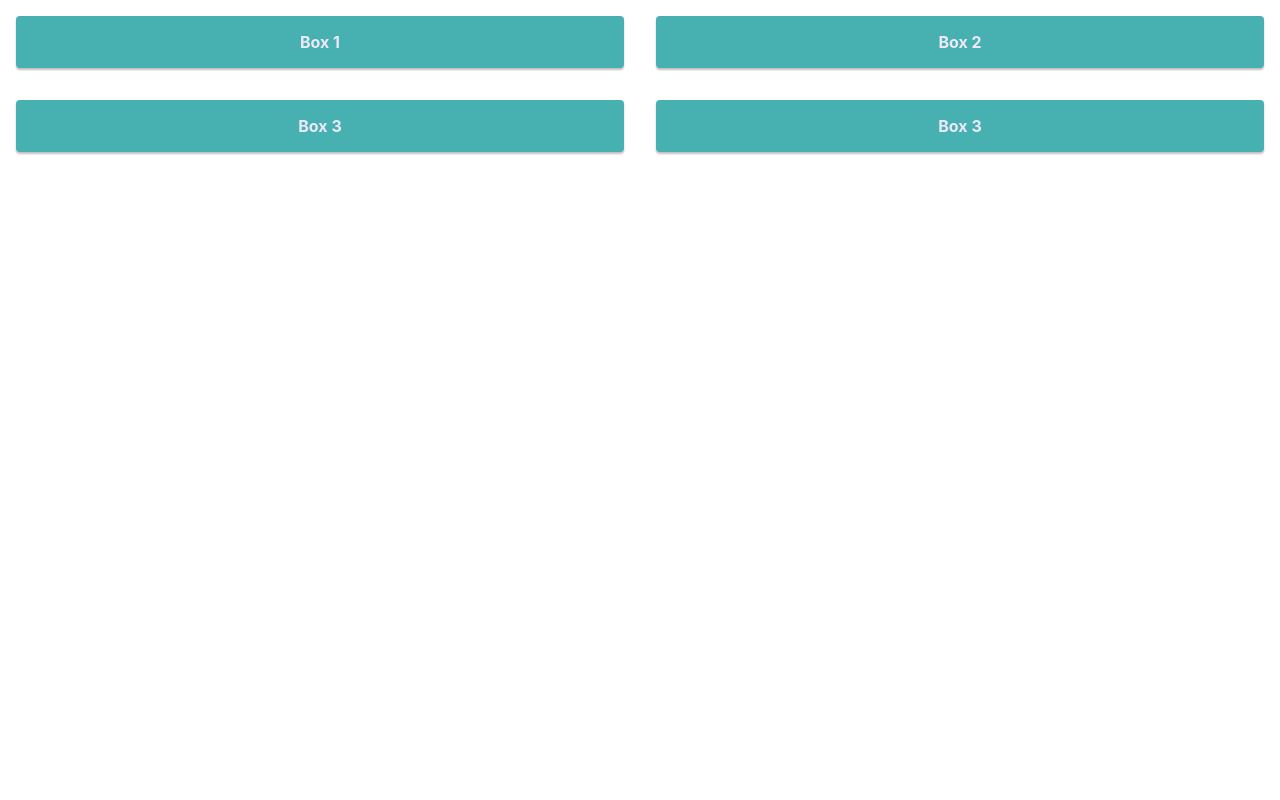
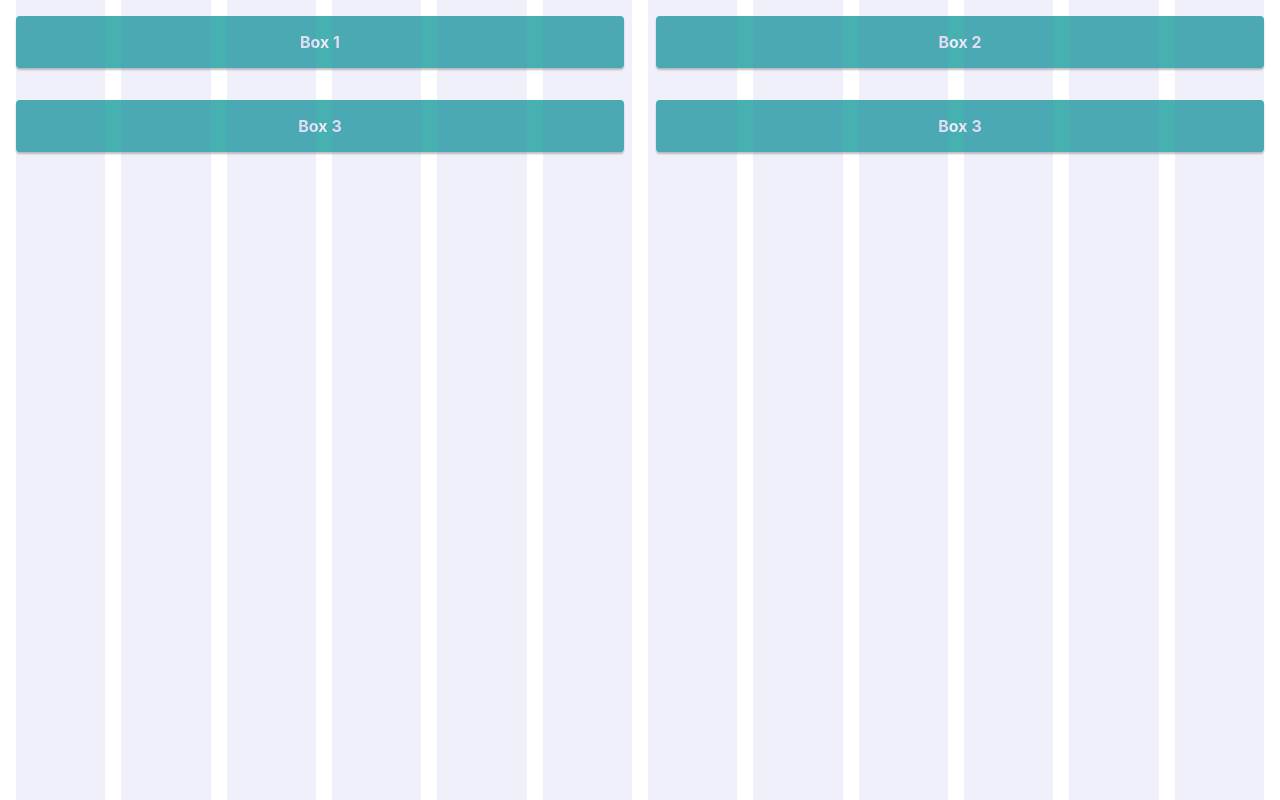
Before and after one commit to AdrianValdes/grid_typescript_storybook, a React (Create React App) app: page / in a window 1280 px wide. Built offline with nearby package versions, Linux system fonts and the light colour scheme.

Commit message:
feature: add GridRuler

```diff
--- a/src/App.tsx
+++ b/src/App.tsx
@@ -1,10 +1,12 @@
 import React from 'react';
 import Box from './components/Box/Box';
 import Grid from './components/Grid/Grid';
+import GridRuler from './components/GridRuler/GridRuler';
 
 function App() {
   return (
     <div className='App'>
+      <GridRuler spacing='sm' />
       <Grid container spacing='md'>
         <Grid item cols={6}>
           <Box>Box 1</Box>
--- /dev/null
+++ b/src/components/GridRuler/GridRuler.module.scss
@@ -0,0 +1,22 @@
+$spacing: (
+  'sm': 8px,
+  'md': 16px,
+  'lg': 24px,
+);
+
+.GridRuler {
+  display: grid;
+  grid-template-columns: repeat(12, 1fr);
+  position: absolute;
+  width: 100%;
+  height: 100vh;
+  &_item {
+    background-color: rgba($color: #5f69c3, $alpha: 0.1);
+  }
+
+  @each $name, $value in $spacing {
+    &_spacing_#{$name} {
+      gap: $value * 2;
+    }
+  }
+}
--- /dev/null
+++ b/src/components/GridRuler/GridRuler.tsx
@@ -0,0 +1,26 @@
+import cn from 'classnames';
+import React from 'react';
+import styles from './GridRuler.module.scss';
+
+type Spacing = 'sm' | 'md' | 'lg';
+
+type PropTypes = {
+  spacing?: Spacing;
+};
+
+const GridRuler = ({ spacing }: PropTypes) => {
+  const classNames = cn(styles.GridRuler, {
+    [styles[`GridRuler_spacing_${spacing}`]]: spacing,
+  });
+  return (
+    <div className={classNames}>
+      {Array(12)
+        .fill(undefined)
+        .map((num) => (
+          <div className={styles.GridRuler_item} key={num} />
+        ))}
+    </div>
+  );
+};
+
+export default GridRuler;
--- a/src/index.css
+++ b/src/index.css
@@ -18,4 +18,5 @@ code {
 
 .App {
   margin: 16px;
+  position: relative;
 }
```
